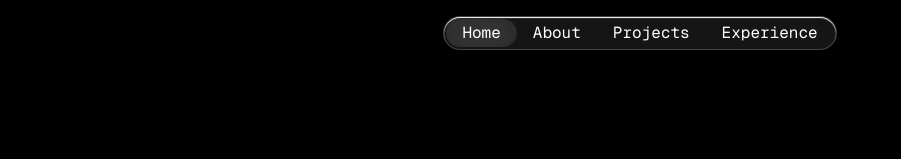
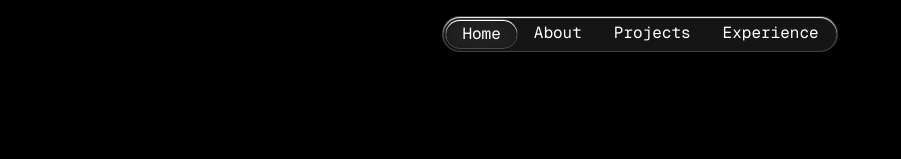
Before and after one commit to nearHaan/dev-portfolio, a SvelteKit app: page / in a window 1280 px wide. Shown: the top 159 px of the page, without its empty margins (0-901 px from the left). Built offline with nearby package versions, Linux system fonts and the light colour scheme.

Commit message:
Update UI

```diff
--- a/src/routes/+layout.svelte
+++ b/src/routes/+layout.svelte
@@ -24,7 +24,7 @@
 							onTabClick('home');
 						}}
 						class="rounded-full px-4 py-0.5 {activeTab == 'home'
-							? 'bg-[#ffffff15] backdrop-blur-lg'
+							? 'border-1 border-[#ffffff30] inset-shadow-2xs inset-shadow-white backdrop-blur-lg'
 							: ''}"
 					>
 						Home
@@ -36,7 +36,7 @@
 							onTabClick('about');
 						}}
 						class="rounded-full px-4 py-0.5 {activeTab == 'about'
-							? 'bg-[#ffffff15] backdrop-blur-lg'
+							? 'border-1 border-[#ffffff30] inset-shadow-2xs inset-shadow-white backdrop-blur-lg'
 							: ''}"
 					>
 						About
@@ -48,7 +48,7 @@
 							onTabClick('projects');
 						}}
 						class="rounded-full px-4 py-0.5 {activeTab == 'projects'
-							? 'bg-[#ffffff15] backdrop-blur-lg'
+							? 'border-1 border-[#ffffff30] inset-shadow-2xs inset-shadow-white backdrop-blur-lg'
 							: ''}"
 					>
 						Projects
@@ -60,7 +60,7 @@
 							onTabClick('experience');
 						}}
 						class="rounded-full px-4 py-0.5 {activeTab == 'experience'
-							? 'bg-[#ffffff15] backdrop-blur-lg'
+							? 'border-1 border-[#ffffff30] inset-shadow-2xs inset-shadow-white backdrop-blur-lg'
 							: ''}"
 					>
 						Experience
```
